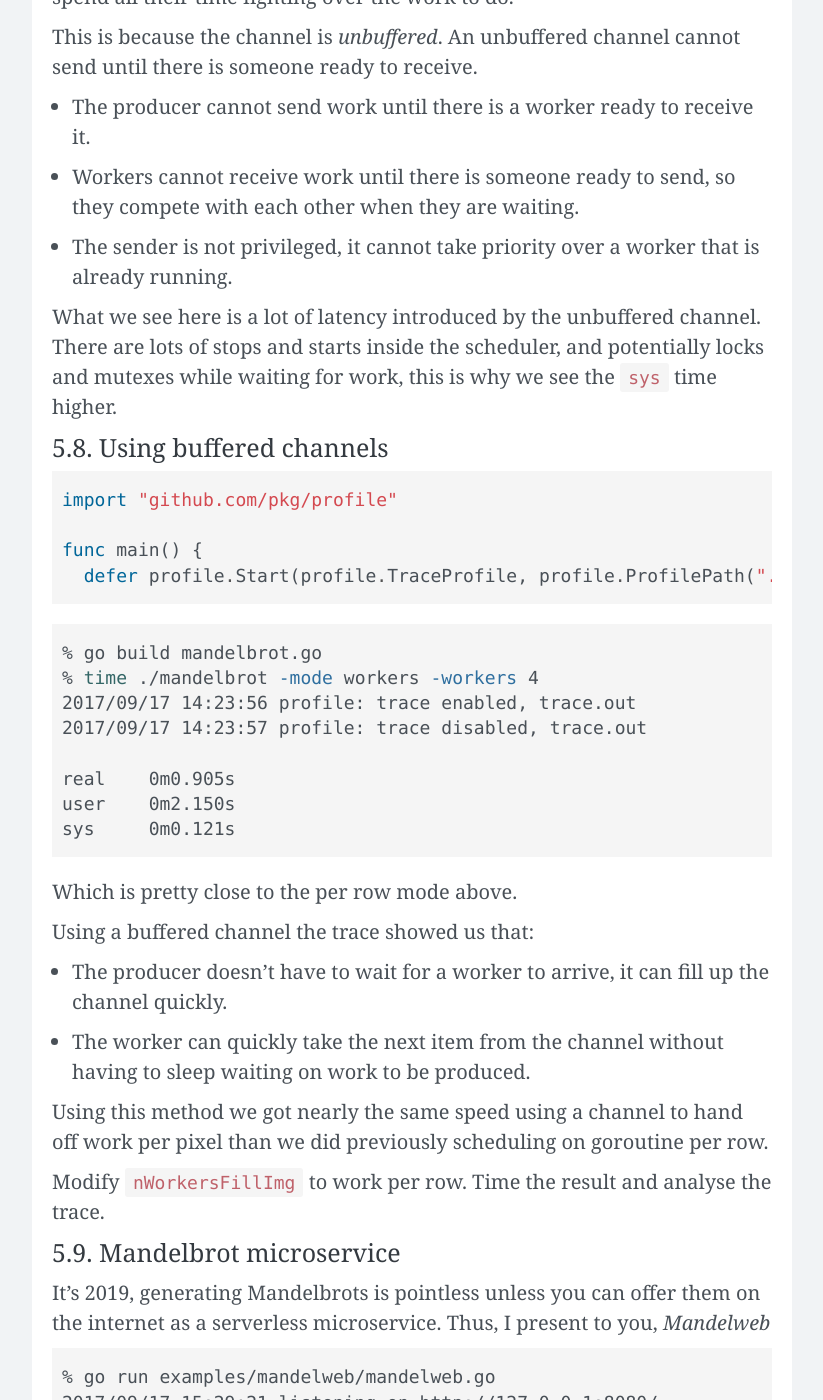
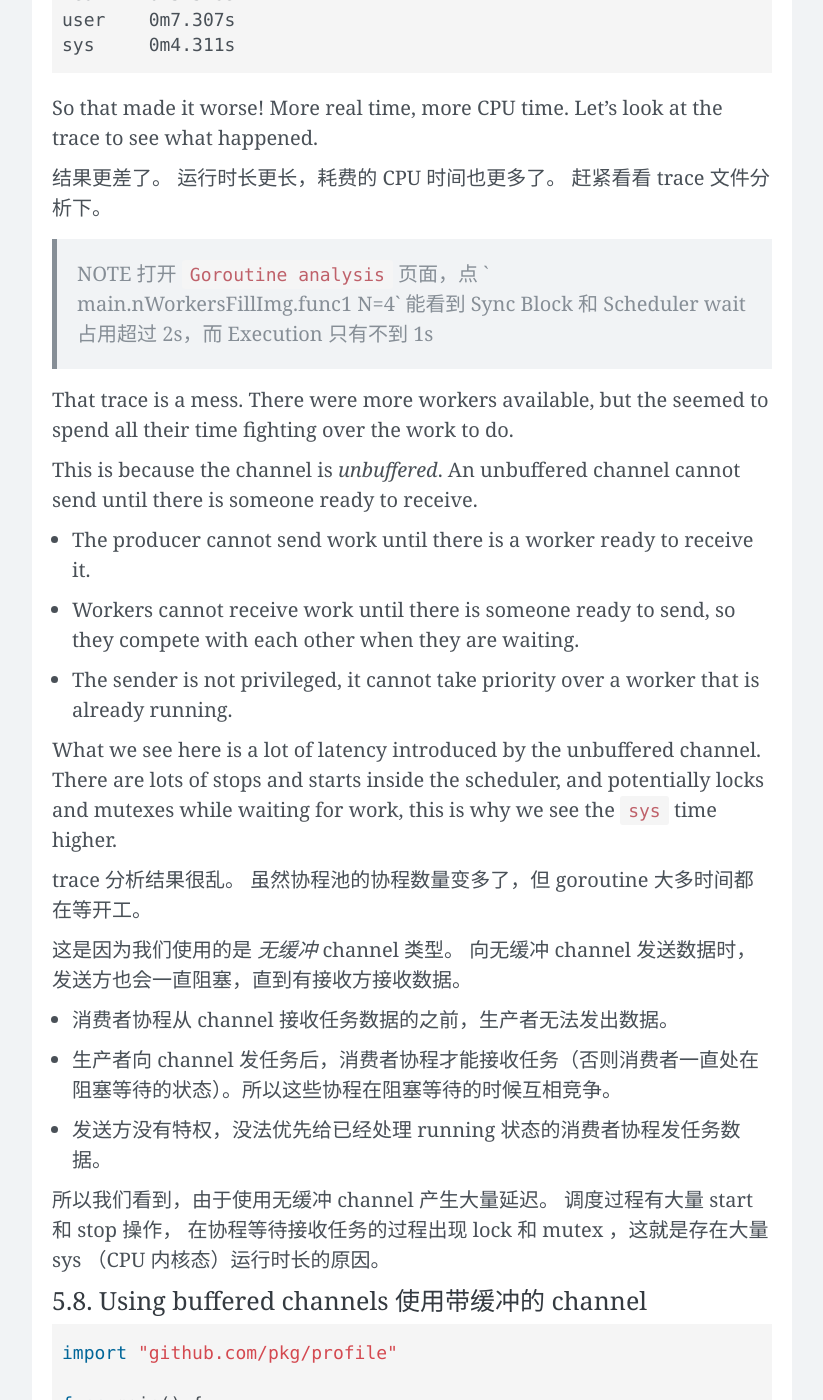
Before and after one commit to wangtiga/wangtiga.github.io, a Jekyll site: the page built from _previews/high_performance_go_workshop.md, in a window 1280 px wide and 1400 px high, scrolled down 109913 px. Shown: the whole window, without its empty margins (228-1051 px from the left). Built offline with Jekyll 4.4.1, drawn with Linux system fonts in a browser that asks for light colours; nearby versions of some CDN libraries; comment, search, counter and statistics services are not loaded; some of the changed text lies outside the part shown.

Commit message:
updated from r1

````diff
--- a/_previews/high_performance_go_workshop.md
+++ b/_previews/high_performance_go_workshop.md
@@ -3424,9 +3424,12 @@ Minimum mutator utilization
 
 
 
-### 5.7. Using workers
+### 5.7. Using workers 使用协程池 (workers 译成协程池，goroutine 译成协程)
 
 `mandelbrot.go`  supports one other mode, let’s try it.
+
+mandelbrot.go 支持协和池模式，我们试试吧。
+
 
 ```sh
 % go build mandelbrot.go
@@ -3441,7 +3444,14 @@ sys     0m1.284s
 
 So, the runtime was much worse than any previous. Let’s look at the trace and see if we can figure out what happened.
 
+运行时间反而变得更长了。
+分析下 trace 文件看看到底是怎么回事吧。
+
 Looking at the trace you can see that with only one worker process the producer and consumer tend to alternate because there is only one worker and one consumer. Let’s increase the number of workers
+
+通过 trace 文件分析结果会发现，协程池只有一个 goroutine ，生产者协程和消费者协程在交替运行。
+我们增加协程池的数量试试。
+
 
 ```sh
 % go build mandelbrot.go
@@ -3456,6 +3466,13 @@ sys     0m4.311s
 
 So that made it worse! More real time, more CPU time. Let’s look at the trace to see what happened.
 
+结果更差了。
+运行时长更长，耗费的 CPU 时间也更多了。
+赶紧看看 trace 文件分析下。
+
+> NOTE 打开 `Goroutine analysis` 页面，点 ` main.nWorkersFillImg.func1 N=4` 能看到 Sync Block 和 Scheduler wait 占用超过 2s，而 Execution 只有不到 1s
+
+
 That trace is a mess. There were more workers available, but the seemed to spend all their time fighting over the work to do.
 
 This is because the channel is  _unbuffered_. An unbuffered channel cannot send until there is someone ready to receive.
@@ -3469,7 +3486,25 @@ This is because the channel is  _unbuffered_. An unbuffered channel cannot send
 
 What we see here is a lot of latency introduced by the unbuffered channel. There are lots of stops and starts inside the scheduler, and potentially locks and mutexes while waiting for work, this is why we see the  `sys`  time higher.
 
-### 5.8. Using buffered channels
+trace 分析结果很乱。
+虽然协程池的协程数量变多了，但 goroutine 大多时间都在等开工。
+
+这是因为我们使用的是 _无缓冲_ channel 类型。
+向无缓冲 channel 发送数据时，发送方也会一直阻塞，直到有接收方接收数据。
+
+- 消费者协程从 channel 接收任务数据的之前，生产者无法发出数据。
+
+- 生产者向 channel 发任务后，消费者协程才能接收任务（否则消费者一直处在阻塞等待的状态）。所以这些协程在阻塞等待的时候互相竞争。
+
+- 发送方没有特权，没法优先给已经处理 running 状态的消费者协程发任务数据。
+
+所以我们看到，由于使用无缓冲 channel 产生大量延迟。
+调度过程有大量 start 和 stop 操作，
+在协程等待接收任务的过程出现 lock 和 mutex ，这就是存在大量 sys （CPU 内核态）运行时长的原因。
+
+
+
+### 5.8. Using buffered channels 使用带缓冲的 channel
 
 ```go
 import "github.com/pkg/profile"
````
